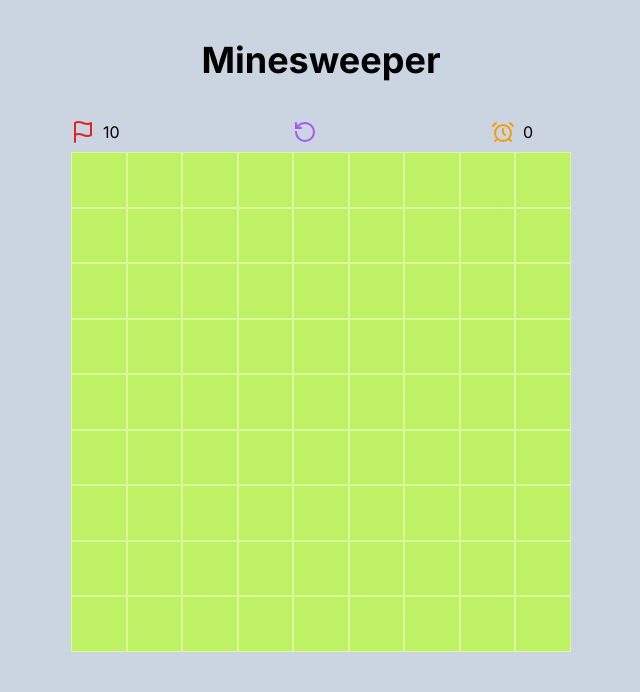
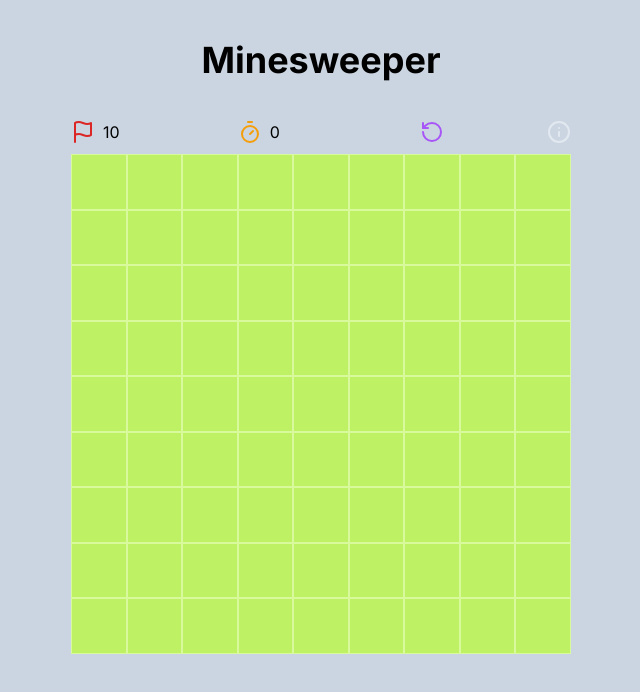
Before and after one commit to yvonne11yuting/next-minesweeper, a Next.js app: page / in a window 1280 px wide. Shown: the top 692 px of the page, without its empty margins (319-959 px from the left). Built offline with nearby package versions, Linux system fonts and the light colour scheme.

Commit message:
feat: add how to play

```diff
--- a/components/GameInfo.tsx
+++ b/components/GameInfo.tsx
@@ -1,5 +1,6 @@
 import { useEffect, useState } from "react";
-import { AlarmClock, Flag, RotateCcw } from "lucide-react"
+import { Flag, Info, Mouse, RotateCcw, Timer } from "lucide-react"
+import { GAME_CONTROL_TEXT } from "@/constants/minesweeperCostants";
 
 interface GameInfoProps {
     remainingFlags: number;
@@ -15,6 +16,7 @@ const GameInfo = ({
     resetGame
 }: GameInfoProps) => {
     const [recordTime, setRecordTime] = useState<number>(0);
+    const [showGuide, setShowGuide] = useState<boolean>(false);
 
     useEffect(() => {
         let timer: number | undefined;
@@ -35,18 +37,42 @@ const GameInfo = ({
     }, [startTimer, pauseTimer, recordTime]);
 
     return (
-        <div className="flex justify-between pb-2">
-            <span className="inline-flex gap-2">
+        <div className="flex justify-between items-baseline pb-1">
+            <span className="inline-flex gap-2 w-16">
                 <Flag color="#dc2626" />
                 <span data-testid="GAME_FLAGS_NUM">{remainingFlags}</span>
+            </span>
+            <span className="inline-flex gap-2 w-20">
+                <Timer color="#f59e0b" />
+                <span>{recordTime}</span>
             </span>
             <button onClick={resetGame}>
                 <RotateCcw color="#a855f7" />
             </button>
-            <span className="inline-flex gap-2 w-20">
-                <AlarmClock color="#f59e0b" />
-                <span>{recordTime}</span>
-            </span>
+            <div className="relative">
+                <button onClick={() => setShowGuide(!showGuide)}>
+                    <Info className="text-slate-200" />
+                </button>
+                {
+                    showGuide && (
+                        <div className="absolute left-0 bottom-0 w-96 p-5 ml-6 bg-slate-100 text-slate-900 -translate-x-full translate-y-full z-10 rounded bg-opacity-80">
+                            <h2 className="text-xl font-semibold text-lime-800">How To Play</h2>
+                            <ul className="flex flex-col gap-2 mt-4 leading-6 text-base text-slate-700">
+                                {
+                                    GAME_CONTROL_TEXT.map(({ text, icon }, idx) => (
+                                        <li key={idx} className="flex gap-2">
+                                            <span className="flex-none text-lime-600">{
+                                                icon === 'mouse' ? <Mouse /> : <Timer />
+                                            }</span>
+                                            <span>{text}</span>
+                                        </li>
+                                    ))
+                                }
+                            </ul>
+                        </div>
+                    )
+                }
+            </div>
         </div>
     )
 }
--- /dev/null
+++ b/constants/minesweeperCostants.ts
@@ -0,0 +1,13 @@
+export const GAME_CONTROL_TEXT = [{
+    text: 'Left-click a square to reveal it.',
+    icon: 'mouse'
+}, {
+    text: 'Right-click a square to flag it.',
+    icon: 'mouse'
+}, {
+    text: 'Double-click the left mouse button on a numbered square if the number of flagged squares around it matches the number.',
+    icon: 'mouse'
+}, {
+    text: 'There\'s a timer to record how quickly you complete the game.',
+    icon: 'timer'
+}];
```
